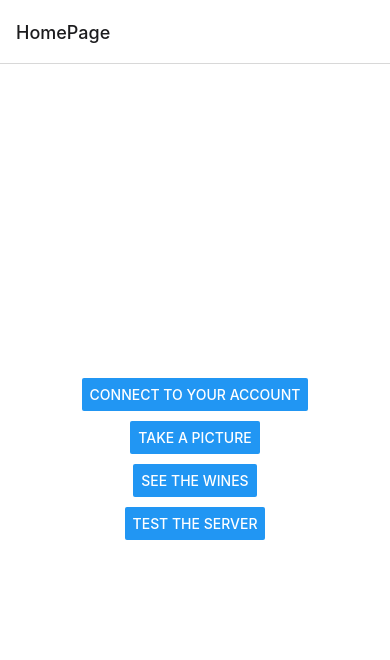
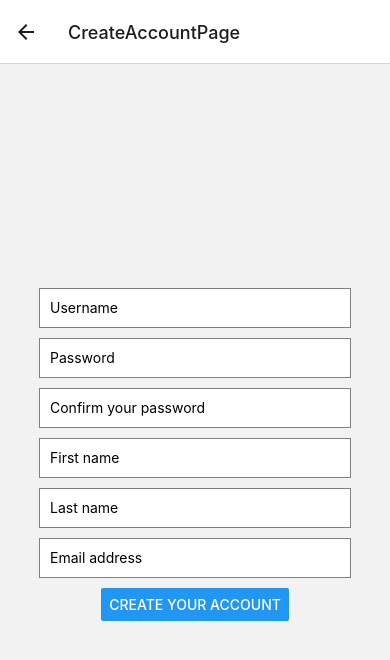
Before and after one commit to EnzoGarnierGulino/Shazalcohol, a React Native app in the folder Shazalcohol/: screen /CreateAccountPage in a window 390 px wide. Shown: the top 660 px of the page. Built offline with nearby package versions, Linux system fonts and the light colour scheme.

Commit message:
Account management

```diff
--- a/Shazalcohol/App.js
+++ b/Shazalcohol/App.js
@@ -4,10 +4,13 @@ import HomePage from "./components/HomePage";
 import ConnexionPage from "./components/ConnexionPage";
 import WineList from "./components/WineList";
 import WineScreen from "./components/WineScreen";
+import AddWine from "./components/AddWine";
+import CreateAccountPage from "./components/CreateAccountPage";
 import Scanner from "./components/Scanner";
+import TestRequest from "./components/TestRequest";
 import { NavigationContainer } from '@react-navigation/native';
 import { createStackNavigator } from '@react-navigation/stack';
-import TestRequest from "./components/TestRequest";
+
 const Stack = createStackNavigator();
 
 class App extends React.Component {
@@ -24,8 +27,16 @@ class App extends React.Component {
                         component={ConnexionPage}
                     />
                     <Stack.Screen
+                        name="CreateAccountPage"
+                        component={CreateAccountPage}
+                    />
+                    <Stack.Screen
                         name="Scanner"
                         component={Scanner}
+                    />
+                    <Stack.Screen
+                        name="AddWine"
+                        component={AddWine}
                     />
                     <Stack.Screen
                         name="WineList"
--- /dev/null
+++ b/Shazalcohol/components/AddWine.js
@@ -0,0 +1,27 @@
+import React from 'react';
+import { StyleSheet, Text, View } from 'react-native';
+
+class AddWine extends React.Component {
+    render() {
+        return (
+            <View style={styles.container}>
+                <Text>This is the page to add a wine</Text>
+            </View>
+        );
+    }
+}
+
+const styles = StyleSheet.create({
+    container: {
+        flex: 1,
+        justifyContent: 'center',
+        alignItems: 'center',
+        backgroundColor: '#fff',
+    },
+    text: {
+        fontSize: 20,
+        textAlign: 'center',
+    },
+});
+
+export default AddWine;
--- a/Shazalcohol/components/ConnexionPage.js
+++ b/Shazalcohol/components/ConnexionPage.js
@@ -1,5 +1,6 @@
 import React from 'react';
-import { StyleSheet, View, Button, TextInput } from 'react-native';
+import { Button, StyleSheet, View, Text, TextInput, TouchableOpacity } from 'react-native';
+const SHA256 = require("crypto-js/sha256");
 
 class ConnexionPage extends React.Component {
     constructor(props) {
@@ -10,12 +11,39 @@ class ConnexionPage extends React.Component {
         };
     }
 
+    sendAccountConnexionRequest = async url => {
+        try {
+            const response = await fetch('http://82.66.48.233:42690/login', {
+                method: 'POST',
+                headers: {
+                    Accept: 'application/json',
+                    'Content-Type': 'application/json',
+                },
+                body: JSON.stringify({
+                    username: this.state.username,
+                    password: SHA256(this.state.password).toString(),
+                }),
+            });
+            if (response.ok) {
+                alert('You successfully logged in, congrats !');
+                const responseData = await response.json();
+                const usernameFormatted = responseData && responseData.username ? responseData.username : 'Unknown reason';
+                await this.props.navigation.navigate('HomePage', {isConnected: true, username: usernameFormatted});
+            } else {
+                alert('Account connexion failed (Error code :' + response.status + '\nReason: ' + response.statusText +
+                    '\nPlease try again.');
+            }
+        } catch (error) {
+            console.error('Error fetching data:', error);
+        }
+    };
+
     render() {
         return (
             <View style={styles.container}>
                 <TextInput
                     style={styles.input}
-                    placeholder="Username"
+                    placeholder="Username or email address"
                     onChangeText={(username) => this.setState({ username })}
                     value={this.state.username}
                 />
@@ -30,32 +58,23 @@ class ConnexionPage extends React.Component {
                     style={styles.button}
                     title="Connexion"
                     onPress={() => {
-                        console.log('Username:', this.state.username);
-                        console.log('Password:', this.state.password);
+                        this.sendAccountConnexionRequest();
                     }}
                 />
+                <TouchableOpacity onPress={() => { this.props.navigation.navigate('CreateAccountPage') }}>
+                    <Text style={styles.createAccountText}>Don't have an account? Click here</Text>
+                </TouchableOpacity>
             </View>
         );
     }
 }
 
 const styles = StyleSheet.create({
-    background: {
-        flex: 1,
-        resizeMode: 'cover',
-        justifyContent: 'center',
-    },
     container: {
         flex: 1,
         justifyContent: 'center',
         alignItems: 'center',
         backgroundColor: 'rgba(255, 255, 255, 0)',
-    },
-    text: {
-        fontSize: 20,
-        textAlign: 'center',
-        marginBottom: 20,
-        color: '#000',
     },
     input: {
         height: 40,
@@ -66,8 +85,9 @@ const styles = StyleSheet.create({
         paddingLeft: 10,
         backgroundColor: 'white',
     },
-    button: {
-        marginBottom: 10,
+    createAccountText: {
+        marginTop: 10,
+        color: 'blue', // You can adjust the color
     },
 });
 
--- /dev/null
+++ b/Shazalcohol/components/CreateAccountPage.js
@@ -0,0 +1,155 @@
+import React from 'react';
+import { StyleSheet, View, Button, TextInput } from 'react-native';
+const SHA256 = require("crypto-js/sha256");
+
+class CreateAccountPage extends React.Component {
+    constructor(props) {
+        super(props);
+        this.state = {
+            username: '',
+            password: '',
+            validationPassword: '',
+            firstName: '',
+            lastName: '',
+            mail: '',
+        };
+    }
+
+    sendAccountCreationRequest = async () => {
+        try {
+            const response = await fetch('http://82.66.48.233:42690/createAccount', {
+                method: 'POST',
+                headers: {
+                    Accept: 'application/json',
+                    'Content-Type': 'application/json',
+                },
+                body: JSON.stringify({
+                    username: this.state.username,
+                    password: SHA256(this.state.password).toString(),
+                    validationPassword: SHA256(this.state.password).toString(),
+                    firstName: this.state.firstName,
+                    lastName: this.state.lastName,
+                    mail: this.state.mail,
+                }),
+            });
+            if (response.ok) {
+                alert('Account successfully created!');
+                await this.props.navigation.navigate('ConnexionPage');
+            } else {
+                const responseData = await response.json();
+                const reason = responseData && responseData.reason ? responseData.reason : 'Unknown reason';
+                alert(`Account creation failed (Error code: ${response.status})\nReason: ${reason}\nPlease try again.`);
+            }
+        } catch (error) {
+            console.error('Error fetching data:', error);
+        }
+    };
+
+    validateAccountCreation() {
+        if (this.state.username === '' || this.state.password === '' || this.state.validationPassword === ''
+            || this.state.firstName === '' || this.state.lastName === '' || this.state.mail === '') {
+            alert('Please fill all the fields');
+            return false;
+        }
+        if (this.state.password !== this.state.validationPassword) {
+            alert('Passwords do not match');
+            return false;
+        }
+        if (this.state.password.length < 8 || !/[a-z]/.test(this.state.password) || !/[A-Z]/.test(this.state.password) || !/\d/.test(this.state.password)) {
+            alert('Password must be at least 8 characters long, contain at least one uppercase letter, one lowercase letter, and one number');
+            return false;
+        }
+        const emailRegex = /^[^\s@]+@[^\s@]+\.[^\s@]+$/;
+        if (!emailRegex.test(this.state.mail)) {
+            alert('Please enter a valid email address');
+            return false;
+        }
+        return true;
+    };
+
+    render() {
+        return (
+            <View style={styles.container}>
+                <TextInput
+                    style={styles.input}
+                    placeholder="Username"
+                    onChangeText={(username) => this.setState({ username })}
+                    value={this.state.username}
+                />
+                <TextInput
+                    style={styles.input}
+                    placeholder="Password"
+                    secureTextEntry={true}
+                    onChangeText={(password) => this.setState({ password })}
+                    value={this.state.password}
+                />
+                <TextInput
+                    style={styles.input}
+                    placeholder="Confirm your password"
+                    secureTextEntry={true}
+                    onChangeText={(validationPassword) => this.setState({ validationPassword })}
+                    value={this.state.validationPassword}
+                />
+                <TextInput
+                    style={styles.input}
+                    placeholder="First name"
+                    onChangeText={(firstName) => this.setState({ firstName })}
+                    value={this.state.firstName}
+                />
+                <TextInput
+                    style={styles.input}
+                    placeholder="Last name"
+                    onChangeText={(lastName) => this.setState({ lastName })}
+                    value={this.state.lastName}
+                />
+                <TextInput
+                    style={styles.input}
+                    placeholder="Email address"
+                    onChangeText={(mail) => this.setState({ mail })}
+                    value={this.state.mail}
+                />
+                <Button
+                    style={styles.button}
+                    title="Create your account"
+                    onPress={() => {
+                        this.validateAccountCreation() ? this.sendAccountCreationRequest() : null
+                    }}
+                />
+            </View>
+        );
+    }
+}
+
+const styles = StyleSheet.create({
+    background: {
+        flex: 1,
+        resizeMode: 'cover',
+        justifyContent: 'center',
+    },
+    container: {
+        flex: 1,
+        justifyContent: 'center',
+        alignItems: 'center',
+        backgroundColor: 'rgba(255, 255, 255, 0)',
+    },
+    text: {
+        fontSize: 20,
+        textAlign: 'center',
+        marginBottom: 20,
+        color: '#000',
+    },
+    input: {
+        height: 40,
+        width: '80%',
+        borderColor: 'grey',
+        borderWidth: 1,
+        marginBottom: 10,
+        paddingLeft: 10,
+        backgroundColor: 'white',
+    },
+    button: {
+        marginBottom: 10,
+    },
+});
+
+export default CreateAccountPage;
--- a/Shazalcohol/components/HomePage.js
+++ b/Shazalcohol/components/HomePage.js
@@ -1,17 +1,26 @@
 import React from 'react';
-import { StyleSheet, View, Button } from 'react-native';
+import { StyleSheet, View, Button, Text } from 'react-native';
 
 class HomePage extends React.Component {
+    constructor(props) {
+        super(props);
+        this.state = {
+            isAdmin: false,
+            isConnected: false,
+        };
+    }
+
     render() {
         return (
             <View style={styles.container}>
-                <View style={{ marginBottom: 10 }} />
+                {this.props.route.params?.isConnected ? (
+                    <Text>Welcome {this.props.route.params.username} !</Text>
+                ) : (
                     <Button
                         title="Connect to your account"
-                    onPress={() =>
-                        this.props.navigation.navigate('ConnexionPage')
-                    }
+                        onPress={() => this.props.navigation.navigate('ConnexionPage')}
                     />
+                )}
                 <View style={{ marginBottom: 10 }} />
                 <Button
                     title="Take a picture"
@@ -22,17 +31,29 @@ class HomePage extends React.Component {
                 <View style={{ marginBottom: 10 }} />
                 <Button
                     title="See the wines"
-                    onPress={() =>
-                        this.props.navigation.navigate('WineList')
+                    onPress={url =>
+                        this.props.navigation.navigate('WineList', {isAdmin: this.state.isAdmin})
                     }
                 />
                 <View style={{ marginBottom: 10 }} />
+                    {this.state.isAdmin ? (
+                        <View>
                             <Button
                                 title="Test the server"
-                    onPress={() =>
-                        this.props.navigation.navigate('TestRequest')
-                    }
+                                onPress={() => this.props.navigation.navigate('TestRequest')}
                             />
+                            <View style={{ marginBottom: 10 }} />
+                            <Button
+                                title="Switch to user mode"
+                                onPress={() => this.setState({ isAdmin: false })}
+                            />
+                        </View>
+                    ) : (
+                        <Button
+                            title="Switch to admin mode"
+                            onPress={() => this.setState({ isAdmin: true })}
+                        />
+                    )}
             </View>
         );
     }
--- a/Shazalcohol/components/TestRequest.js
+++ b/Shazalcohol/components/TestRequest.js
@@ -6,7 +6,7 @@ function TestRequest() {
 
     const fetchData = async () => {
         try {
-            const response = await fetch('http://192.168.1.75:8080/');
+            const response = await fetch('http://82.66.48.233:42690/');
             const data = await response.text();
             setResponse(data);
         } catch (error) {
--- a/Shazalcohol/components/WineList.js
+++ b/Shazalcohol/components/WineList.js
@@ -1,17 +1,29 @@
 import React from 'react';
-import { StyleSheet, Text, View, Button } from 'react-native';
+import { StyleSheet, Text, View, Button, TouchableOpacity } from 'react-native';
+import { Card } from 'react-native-elements';
 
 class WineList extends React.Component {
     render() {
         return (
             <View style={styles.container}>
-                <Text>This is a list of wines :</Text>
-                <Button
-                    title="See wine 1 details"
-                    onPress={() =>
-                        this.props.navigation.navigate('WineScreen')
-                    }
-                />
+                {this.props.route.params.isAdmin && (
+                    <View>
+                        <Button
+                            title="Add a wine"
+                            onPress={() => this.props.navigation.navigate('AddWine')}
+                        />
+                    </View>
+                )}
+                <View style={{ marginBottom: 10 }} />
+                <View style={{ width: '90%' }}>
+                    <TouchableOpacity onPress={() => this.props.navigation.navigate('WineScreen')}>
+                        <Card>
+                            <Card.Title>Wine 1 (2006)</Card.Title>
+                            <Card.Divider />
+                            <Text>Rouge</Text>
+                        </Card>
+                    </TouchableOpacity>
+                </View>
             </View>
         );
     }
--- a/Shazalcohol/package.json
+++ b/Shazalcohol/package.json
@@ -12,6 +12,7 @@
     "@expo/webpack-config": "^19.0.0",
     "@react-navigation/native": "^6.1.9",
     "@react-navigation/stack": "^6.3.20",
+    "crypto-js": "^4.2.0",
     "expo": "~49.0.12",
     "expo-barcode-scanner": "~12.5.3",
     "expo-camera": "~13.4.4",
@@ -22,6 +23,10 @@
     "react": "18.2.0",
     "react-dom": "18.2.0",
     "react-native": "0.72.6",
+    "react-native-crypto": "^2.2.0",
+    "react-native-crypto-js": "^1.0.0",
+    "react-native-elements": "^3.4.3",
+    "react-native-sha256": "^1.4.9",
     "react-native-web": "~0.19.6"
   },
   "devDependencies": {
```
Also changed, not shown: 2 other files (tests, documents, lock files or other folders). Lines whose indentation alone changed are shown as unchanged.
